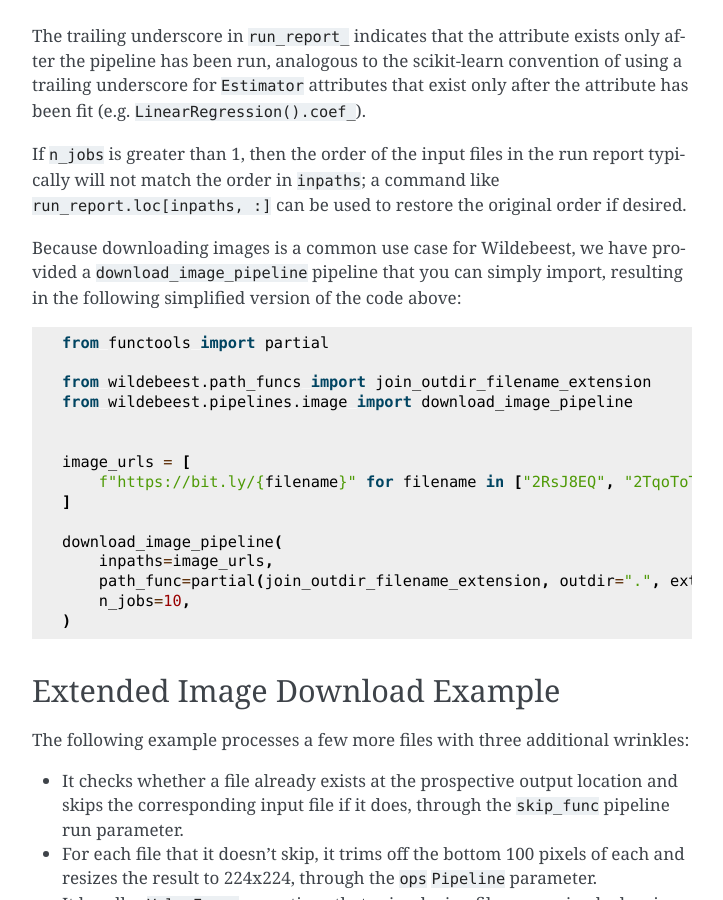
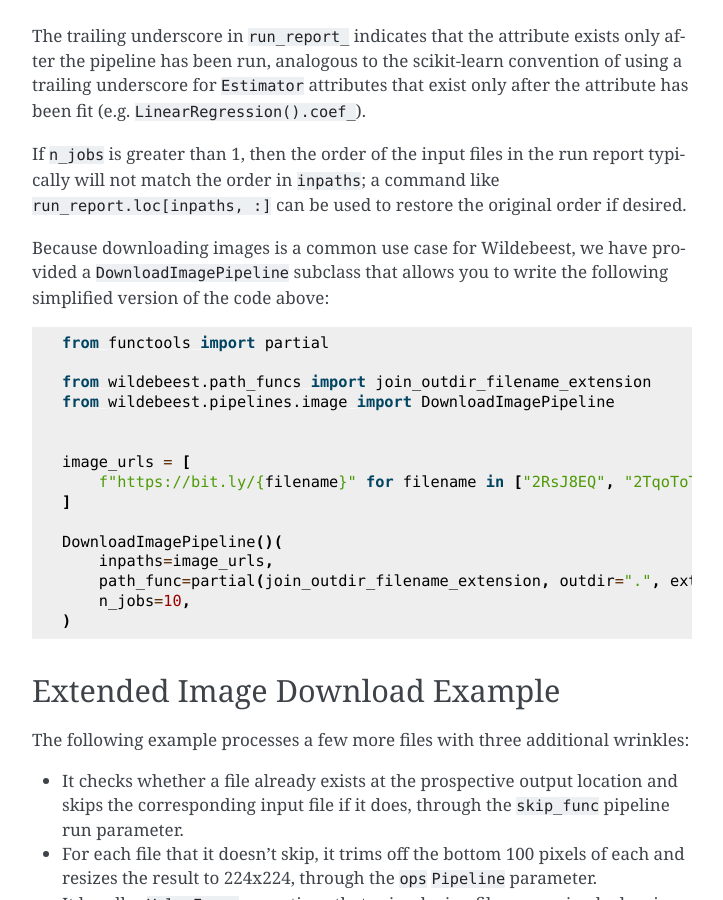
Before and after one commit to ShopRunner/wildebeest, a Sphinx documentation site: the page built from docs/quickstart.rst, in a window 1280 px wide and 900 px high, scrolled down 1104 px. Shown: the whole window, without its empty margins (388-1111 px from the left). Built offline with Sphinx 7.4.7, drawn with Linux system fonts in a browser that asks for light colours; some of the changed text lies outside the part shown.

Commit message:
Update docs

```diff
--- a/docs/quickstart.rst
+++ b/docs/quickstart.rst
@@ -47,21 +47,21 @@ The trailing underscore in ``run_report_`` indicates that the attribute exists o
 
 If ``n_jobs`` is greater than 1, then the order of the input files in the run report typically will not match the order in ``inpaths``\ ; a command like ``run_report.loc[inpaths, :]`` can be used to restore the original order if desired.
 
-Because downloading images is a common use case for Wildebeest, we have provided a ``download_image_pipeline`` pipeline that you can simply import, resulting in the following simplified version of the code above:
+Because downloading images is a common use case for Wildebeest, we have provided a ``DownloadImagePipeline`` subclass that allows you to write the following simplified version of the code above:
 
 .. code-block:: python
 
     from functools import partial
 
     from wildebeest.path_funcs import join_outdir_filename_extension
-    from wildebeest.pipelines.image import download_image_pipeline
+    from wildebeest.pipelines.image import DownloadImagePipeline
 
 
     image_urls = [
         f"https://bit.ly/{filename}" for filename in ["2RsJ8EQ", "2TqoToT", "2VocS58"]
     ]
 
-    download_image_pipeline(
+    DownloadImagePipeline()(
         inpaths=image_urls,
         path_func=partial(join_outdir_filename_extension, outdir=".", extension=".png"),
         n_jobs=10,
@@ -125,13 +125,13 @@ In addition, the last file had a bad URL, resulting in a ``ValueError``. The val
    :target: ./images/trim_resize_error.png
    :alt:
 
-We could simplify the code above by using the provided ``download_image_pipeline`` and simply adding our ``ops``.
+We could simplify the code above by using the provided ``DownloadImagePipeline`` and simply adding our ``ops``.
 
 .. code-block:: python
 
-   from wildebeest.pipelines.image import download_image_pipeline
+   from wildebeest.pipelines.image import DownloadImagePipeline
 
-   trim_resize_pipeline = download_image_pipeline
+   trim_resize_pipeline = DownloadImagePipeline()
    trim_resize_pipeline.ops = [
        lambda image: image[:-100, :],
        partial(resize, shape=(224, 224)),
```
